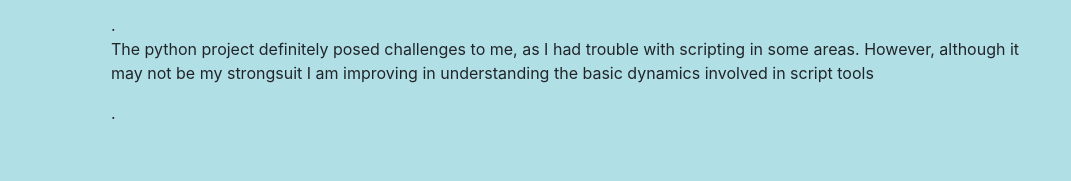
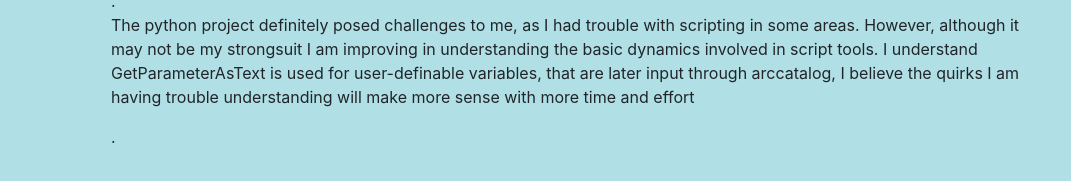
Before and after one commit to mmzakar1/mmzakar1.github.io, a website with bundled scripts: page index.html in a window 1280 px wide. Shown: the part 6038-6219 px from the top of the page, without its empty margins (209-1280 px from the left). Built offline with nearby package versions, Linux system fonts and the light colour scheme; a web font is replaced by a local one.

Commit message:
Update index.html

```diff
--- a/index.html
+++ b/index.html
@@ -229,7 +229,7 @@
 <p> In the QGIS project, I greatly enjoyed delineating the various types of Crestaceous land types in the Caribbean, using the feature of shapeburst fill. Types of land include andesitic, marine, sedimentary, and a host of sedimentary flows. An inset map on the upper right corner of the map displays a Crestaceous marine expanse, with colors reflected in the legend coinciding with what they represent.</p>.
 
 
-<p>The python project definitely posed challenges to me, as I had trouble with scripting in some areas. However, although it may not be my strongsuit I am improving in understanding the basic dynamics involved in script tools </p>.
+<p>The python project definitely posed challenges to me, as I had trouble with scripting in some areas. However, although it may not be my strongsuit I am improving in understanding the basic dynamics involved in script tools. I understand GetParameterAsText is used for user-definable variables, that are later input through arccatalog, I believe the quirks I am having trouble understanding will make more sense with more time and effort </p>.
 
 </ul>
 </div>
```
